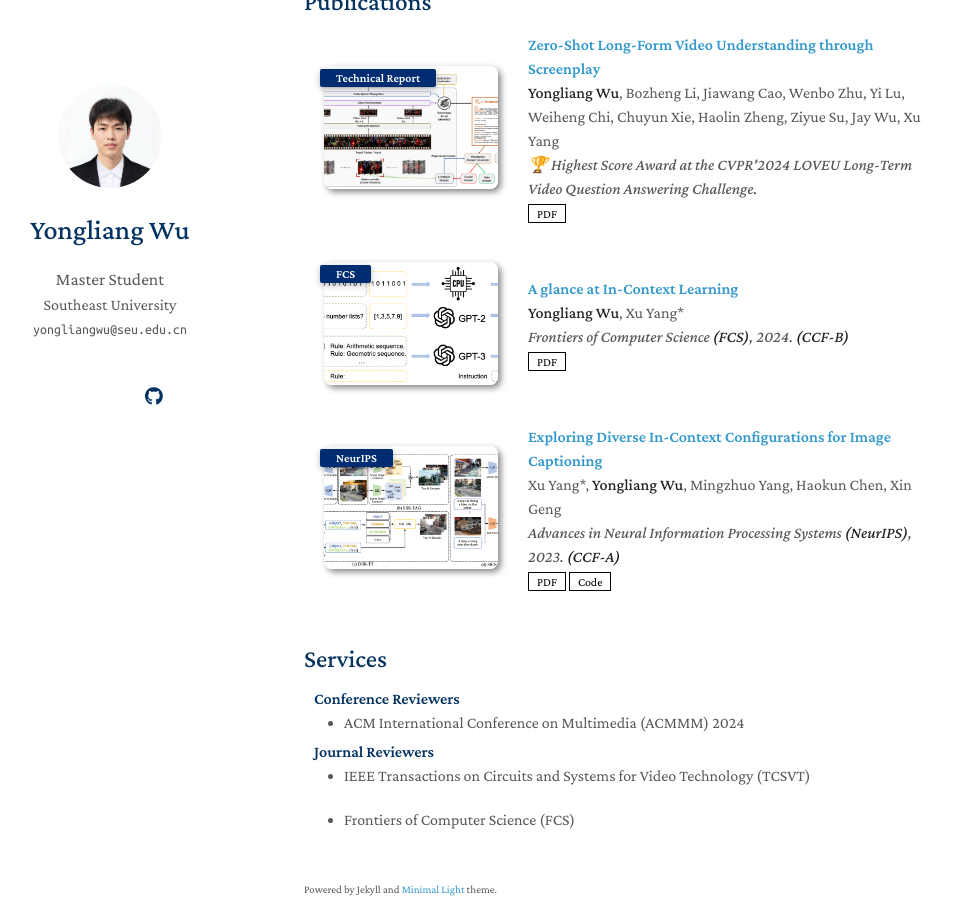
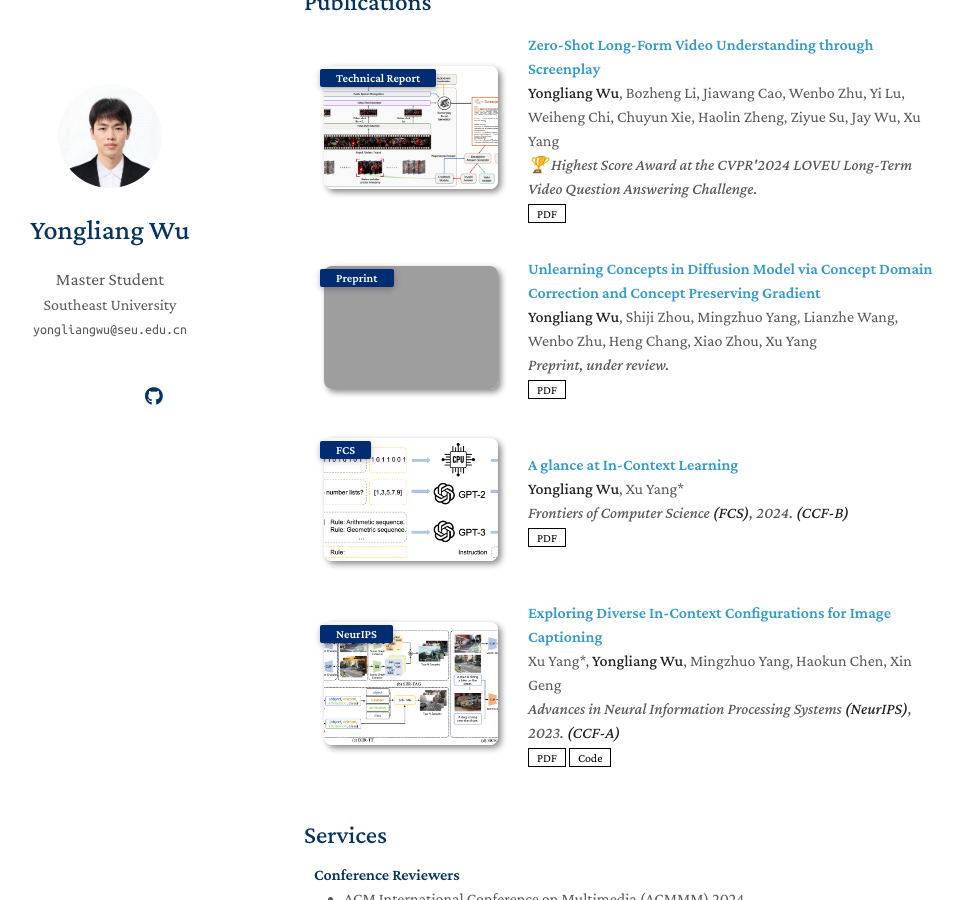
Before and after one commit to yongliang-wu/yongliang-wu.github.io, a Jekyll site: the page built from index.md, in a window 1280 px wide and 900 px high, scrolled down 554 px. Shown: the whole window, without its empty margins (166-1130 px from the left). Built offline with Jekyll 4.4.1, drawn with Linux system fonts in a browser that asks for light colours; nearby versions of some CDN libraries; a style sheet for code colours, icons or effects is not loaded; our own code applies the rules of GitHub Pages for plain Markdown files; grey boxes are pictures that could not be loaded.

Commit message:
Update publications.yml

```diff
--- a/_data/publications.yml
+++ b/_data/publications.yml
@@ -6,6 +6,13 @@ main:
     conference: 🏆 Highest Score Award at the CVPR'2024 LOVEU Long-Term Video Question Answering Challenge.
     pdf: https://arxiv.org/abs/2406.17309
     image: ./assets/img/screenplayer.png
+
+  - title: Unlearning Concepts in Diffusion Model via Concept Domain Correction and Concept Preserving Gradient
+    authors: <strong>Yongliang Wu</strong>, Shiji Zhou, Mingzhuo Yang, Lianzhe Wang, Wenbo Zhu, Heng Chang, Xiao Zhou, Xu Yang
+    conference_short: Preprint
+    conference: Preprint, under review.
+    pdf: https://arxiv.org/abs/2405.15304
+    image: ./assets/img/unlearn.png
 
   - title: A glance at In-Context Learning
     authors: <strong>Yongliang Wu</strong>, Xu Yang*
```
